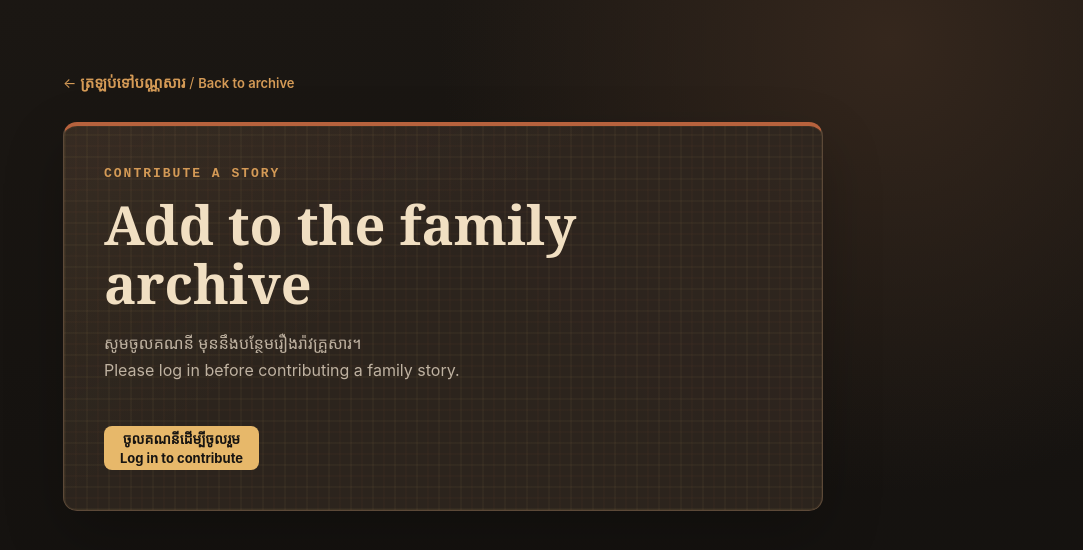
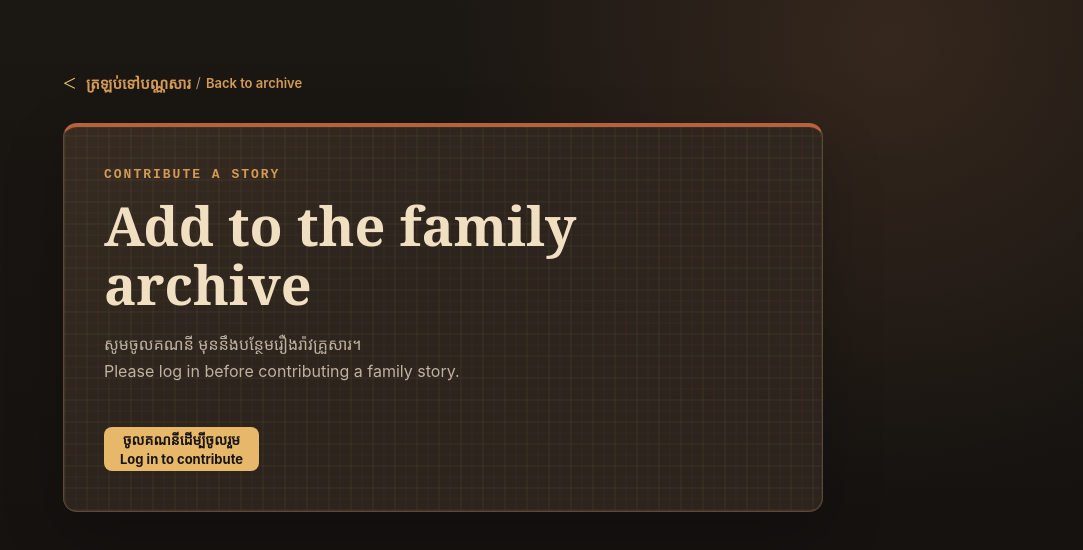
Before and after one commit to ChhimChanbonraksmey/family-story-archive, a Next.js app: page /contribute in a window 1280 px wide. Shown: the top 550 px of the page, without its empty margins (197-1280 px from the left). Built offline with nearby package versions, Linux system fonts and the light colour scheme; no server answers.

Commit message:
polish: enhance bilingual return links with chevrons and hover effects [AI-assisted]

```diff
--- a/components/BilingualReturnLabel.js
+++ b/components/BilingualReturnLabel.js
@@ -1,20 +1,13 @@
-const styles = {
-  wrap: {
-    display: "inline-flex", alignItems: "baseline", flexWrap: "wrap",
-    columnGap: 4, lineHeight: 1.45,
-  },
-  khmer: { fontFamily: "system-ui, sans-serif", fontSize: 15, fontWeight: 600 },
-  english: { fontSize: 13, fontWeight: 600 },
-};
+import styles from "./BilingualReturnLabel.module.css";
 
 export default function BilingualReturnLabel({ khmer, english, arrow = "left" }) {
   return (
-    <span style={styles.wrap}>
-      {arrow === "left" ? <span aria-hidden="true">{"\u2190"}</span> : null}
-      <span lang="km" style={styles.khmer}>{khmer}</span>
-      <span aria-hidden="true">/</span>
-      <span style={styles.english}>{english}</span>
-      {arrow === "right" ? <span aria-hidden="true">{"\u2192"}</span> : null}
+    <span className={styles.wrap}>
+      {arrow === "left" ? <span className={styles.arrow} aria-hidden="true">{"<"}</span> : null}
+      <span lang="km" className={styles.khmer}>{khmer}</span>
+      <span className={styles.slash} aria-hidden="true">/</span>
+      <span className={styles.english}>{english}</span>
+      {arrow === "right" ? <span className={styles.arrow} aria-hidden="true">{">"}</span> : null}
     </span>
   );
 }
--- /dev/null
+++ b/components/BilingualReturnLabel.module.css
@@ -0,0 +1,52 @@
+.wrap {
+  display: inline-flex;
+  align-items: center;
+  flex-wrap: wrap;
+  column-gap: 5px;
+  line-height: 1.45;
+}
+
+.wrap:hover .khmer,
+.wrap:hover .english {
+  color: #f2c879;
+}
+
+.arrow {
+  color: #f2c879;
+  font-family: "Times New Roman", serif;
+  font-size: 23px;
+  font-weight: 500;
+  line-height: 1;
+}
+
+.arrow:first-child {
+  margin-right: 5px;
+}
+
+.arrow:last-child {
+  margin-left: 5px;
+}
+
+.khmer {
+  font-family: system-ui, sans-serif;
+  font-size: 15px;
+  font-weight: 650;
+  transition: color 160ms ease;
+}
+
+.slash {
+  color: #a8947e;
+}
+
+.english {
+  font-size: 13px;
+  font-weight: 600;
+  transition: color 160ms ease;
+}
+
+@media (prefers-reduced-motion: reduce) {
+  .khmer,
+  .english {
+    transition: none;
+  }
+}
```
